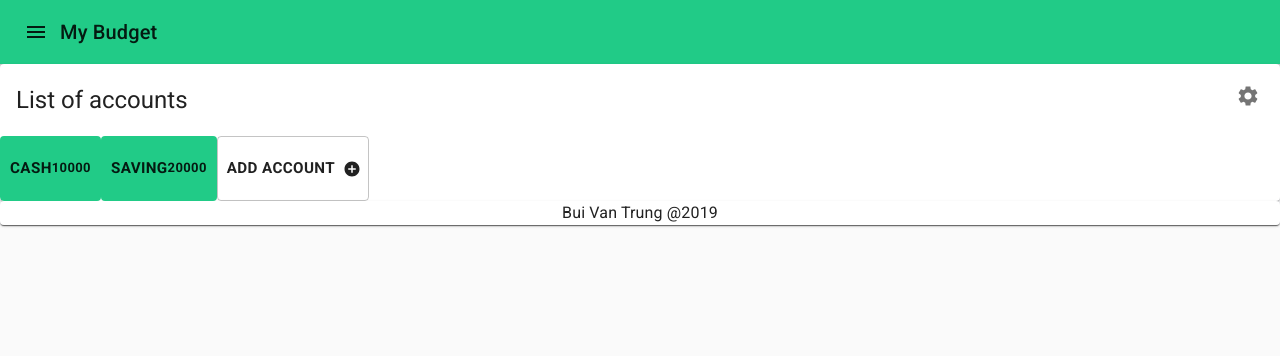
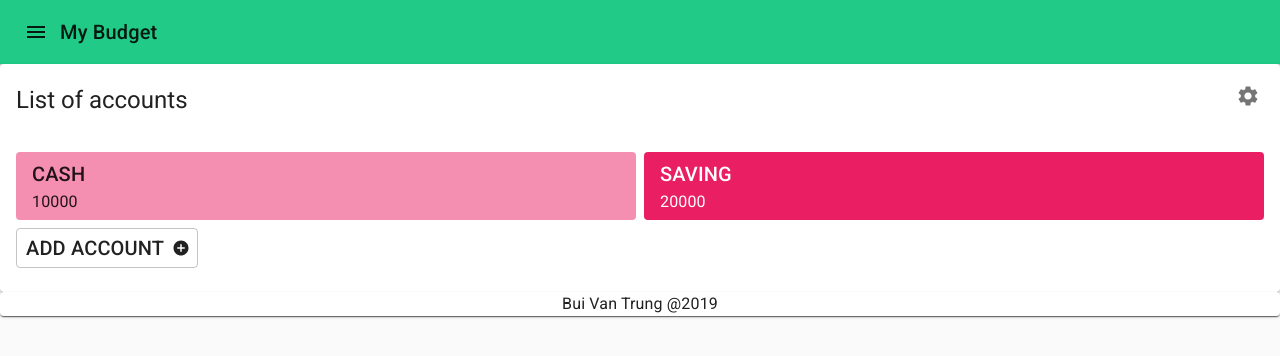
Before and after one commit to BuiKiem/my-budget, a React (Create React App) app in the folder frontend/: page / in a window 1280 px wide. Shown: the top 356 px of the page. Built offline with nearby package versions, Linux system fonts and the light colour scheme.

Commit message:
Style Account.js

```diff
--- a/frontend/src/components/accounts/Account/Account.js
+++ b/frontend/src/components/accounts/Account/Account.js
@@ -1,11 +1,41 @@
 import React from "react";
-import { Button } from "@material-ui/core";
+import { Button, Typography, makeStyles, useTheme } from "@material-ui/core";
+
+const useStyles = makeStyles({
+  root: {
+    width: "100%",
+    textAlign: "left"
+  },
+  label: {
+    display: "block"
+  },
+  contained: {
+    backgroundColor: props => `#${props.bgColor}`,
+    color: props => `${props.textColor}`
+  }
+});
 
 export const Account = ({ account: { name, balance, color } }) => {
+  const theme = useTheme();
+  const textColor = theme.palette.getContrastText(`#${color}`);
+  const classes = useStyles({ bgColor: color, textColor });
   return (
-    <Button variant="contained" color="primary" size="small" disableElevation>
-      <h3>{name}</h3>
-      <h4>{balance}</h4>
+    <Button
+      variant="contained"
+      disableElevation
+      classes={{
+        root: classes.root,
+        label: classes.label,
+        contained: classes.contained
+      }}
+    >
+      <Typography variant="h6" component="h3">
+        {name}
+      </Typography>
+
+      <Typography variant="body1" component="h4" display="block">
+        {balance}
+      </Typography>
     </Button>
   );
 };
--- a/frontend/src/components/accounts/AccountList/AccountList.js
+++ b/frontend/src/components/accounts/AccountList/AccountList.js
@@ -4,7 +4,9 @@ import {
   Button,
   IconButton,
   CardHeader,
-  Typography
+  CardContent,
+  Typography,
+  Grid
 } from "@material-ui/core";
 import {
   AddCircle as AddCircleIcon,
@@ -19,13 +21,13 @@ export const AccountList = () => {
       id: 1,
       name: "cash",
       balance: 10000,
-      color: "607d8b"
+      color: "f48fb1"
     },
     {
       id: 2,
       name: "saving",
       balance: 20000,
-      color: "ff9800"
+      color: "e91e63"
     }
   ];
 
@@ -44,13 +46,26 @@ export const AccountList = () => {
             </IconButton>
           }
         />
-
-        {accounts.map(account => (
-          <Account key={account.id} account={account} />
-        ))}
-        <Button variant="outlined" size="small" endIcon={<AddCircleIcon />}>
-          <h3>Add account</h3>
-        </Button>
+        <CardContent>
+          <Grid container spacing={1}>
+            {accounts.map(account => (
+              <Grid item xs={6} key={account.id}>
+                <Account account={account} />
+              </Grid>
+            ))}
+            <Grid item xs={6}>
+              <Button
+                variant="outlined"
+                size="small"
+                endIcon={<AddCircleIcon />}
+              >
+                <Typography variant="h6" component="h3">
+                  Add account
+                </Typography>
+              </Button>
+            </Grid>
+          </Grid>
+        </CardContent>
       </Card>
     </section>
   );
```
